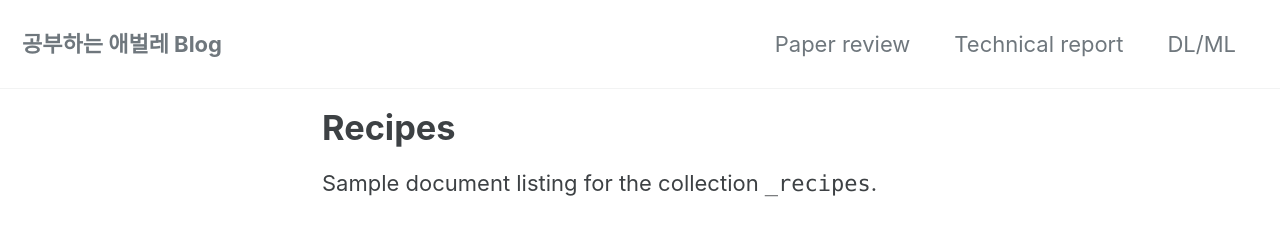
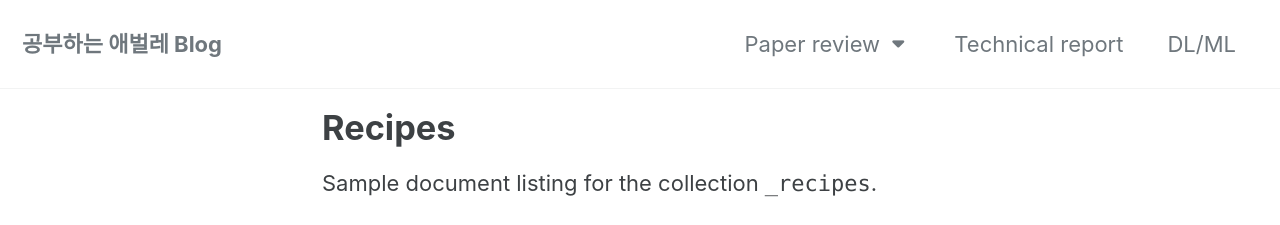
Before and after one commit to tlswlghks/tlswlghks.github.io, a Jekyll site: the page built from _pages/recipes-archive.md, in a window 1280 px wide. Shown: the top 225 px of the page. Built offline with Jekyll 4.4.1, drawn with Linux system fonts in a browser that asks for light colours; cached includes are drawn as plain includes.

Commit message:
category

```diff
--- a/_data/navigation.yml
+++ b/_data/navigation.yml
@@ -1,7 +1,7 @@
 # main links
 main:
   - title: "Paper review"
-    url: /PR/
+#    url: /PR/
     sublinks:
       - title: "Federated Learning"
         url: /FL/
--- a/_includes/masthead.html
+++ b/_includes/masthead.html
@@ -1,4 +1,5 @@
 {% capture logo_path %}{{ site.logo }}{% endcapture %}
+
 
 <div class="masthead">
   <div class="masthead__inner-wrap">
@@ -13,15 +14,27 @@
         </a>
         <ul class="visible-links">
           {%- for link in site.data.navigation.main -%}
-            <li class="masthead__menu-item">
-              <a
-                href="{{ link.url | relative_url }}"
-                {% if link.description %} title="{{ link.description }}"{% endif %}
-                {% if link.target %} target="{{ link.target }}"{% endif %}
-              >{{ link.title }}</a>
-            </li>
-          {%- endfor -%}
-        </ul>
+              {% assign class = nil %}
+              {% if page.url contains link.url %}
+                  {% assign class = 'active' %}
+              {% endif %}
+              {% if link.sublinks %}
+                  <li class="dropdown {{ class }}">
+                      <a class="dropdown-toggle" role="button" data-toggle="dropdown" aria-haspopup="true" aria-expanded="false">{{ link.title }}  <i class="fa fa-caret-down fa-sm" aria-hidden="true"></i><span class="caret"></span></a>
+
+                      <ul class="dropdown-content" >
+                          {% for sublink in link.sublinks %}
+                              <a class = "dropdown-item" href="{{ site.baseurl }}{{ sublink.url }}">    {{ sublink.title }}</a>
+                          {% endfor %}
+                      </ul>
+                  </li>
+              {% else %}
+                  <li class="masthead__menu-item">
+                      <a href="{{ site.baseurl }}{{ link.url }}">{{ link.title }}</a>
+                  </li>
+              {% endif %}
+          {% endfor %}
+       </ul>
         {% if site.search == true %}
         <button class="search__toggle" type="button">
           <span class="visually-hidden">{{ site.data.ui-text[site.locale].search_label | default: "Toggle search" }}</span>
--- a/_sass/minimal-mistakes/_navigation.scss
+++ b/_sass/minimal-mistakes/_navigation.scss
@@ -178,6 +178,38 @@
   min-height: $nav-height;
   background: $background-color;
 
+
+  // to be shared by both hidden link and visible link
+  .dropdown {
+      // float: left;
+      width: auto;
+      box-sizing: border-box;
+    }
+
+
+  .dropdown-content {
+      display: none;
+      position: absolute;
+      background-color: darken($background-color, 3%);
+      // min-width: 160px;
+      box-shadow: $box-shadow;
+      z-index: 1;
+      box-sizing: border-box;
+    }
+
+
+  .dropdown:hover .dropdown-content {
+      display: block;
+      // font-size: 17px;
+    }
+
+
+  .dropdown-item {
+      padding: 10px;
+      font-size: 15px;
+    }
+
+
   a {
     display: block;
     margin: 0 1rem;
@@ -186,24 +218,29 @@
     -webkit-transition: none;
     transition: none;
 
+
     &:hover {
       color: $masthead-link-color-hover;
     }
 
+
     &.site-logo {
-      margin-inline-start: 0;
-      margin-inline-end: 0.5rem;
+      margin-left: 0;
+      margin-right: 0.5rem;
     }
 
+
     &.site-title {
-      margin-inline-start: 0;
+      margin-left: 0;
     }
   }
+
 
   img {
     -webkit-transition: none;
     transition: none;
   }
+
 
   &__toggle {
     -ms-flex-item-align: center;
@@ -214,6 +251,7 @@
     background-color: transparent;
     cursor: pointer;
   }
+
 
   .visible-links {
     display: -webkit-box;
@@ -227,19 +265,24 @@
     flex: 1;
     overflow: hidden;
 
+
     li {
       -webkit-box-flex: 0;
       -ms-flex: none;
       flex: none;
+      display: list-item;
+      text-align: -webkit-match-parent;
     }
+
 
     a {
       position: relative;
 
+
       &:before {
         content: "";
         position: absolute;
-        inset-inline-start: 0;
+        left: 0;
         bottom: 0;
         height: 4px;
         background: $primary-color;
@@ -250,6 +293,7 @@
         transform: scaleX(0) translate3d(0, 0, 0); // hide
       }
 
+
       &:hover:before {
         -webkit-transform: scaleX(1);
         -ms-transform: scaleX(1);
@@ -258,10 +302,11 @@
     }
   }
 
+
   .hidden-links {
     position: absolute;
     top: 100%;
-    inset-inline-end: 0;
+    right: 0;
     margin-top: 15px;
     padding: 5px;
     border: 1px solid $border-color;
@@ -271,14 +316,17 @@
       0 2px 10px 0 rgba(#000, 0.12);
     box-shadow: 0 2px 4px 0 rgba(#000, 0.16), 0 2px 10px 0 rgba(#000, 0.12);
 
+
     &.hidden {
       display: none;
     }
+
 
     a {
       margin: 0;
       padding: 10px 20px;
       font-size: $type-size-5;
+
 
       &:hover {
         color: $masthead-link-color-hover;
@@ -286,11 +334,12 @@
       }
     }
 
-    &::before {
+
+    &:before {
       content: "";
       position: absolute;
       top: -11px;
-      inset-inline-end: 10px;
+      right: 10px;
       width: 0;
       border-style: solid;
       border-width: 0 10px 10px;
@@ -299,11 +348,12 @@
       z-index: 0;
     }
 
-    &::after {
+
+    &:after {
       content: "";
       position: absolute;
       top: -10px;
-      inset-inline-end: 10px;
+      right: 10px;
       width: 0;
       border-style: solid;
       border-width: 0 10px 10px;
@@ -312,9 +362,11 @@
       z-index: 1;
     }
 
+
     li {
       display: block;
       border-bottom: 1px solid $border-color;
+
 
       &:last-child {
         border-bottom: none;
```
